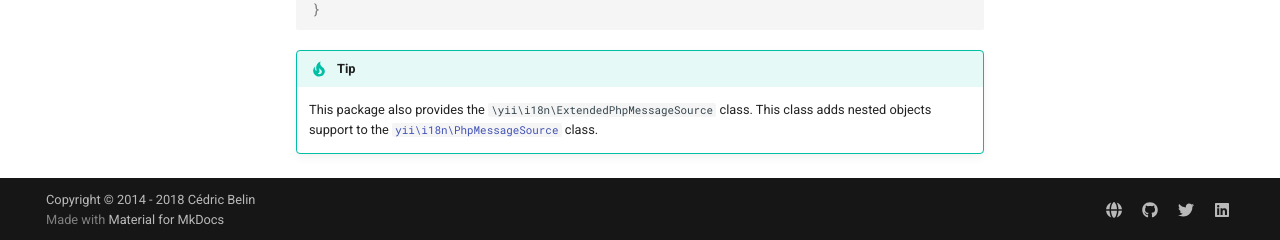
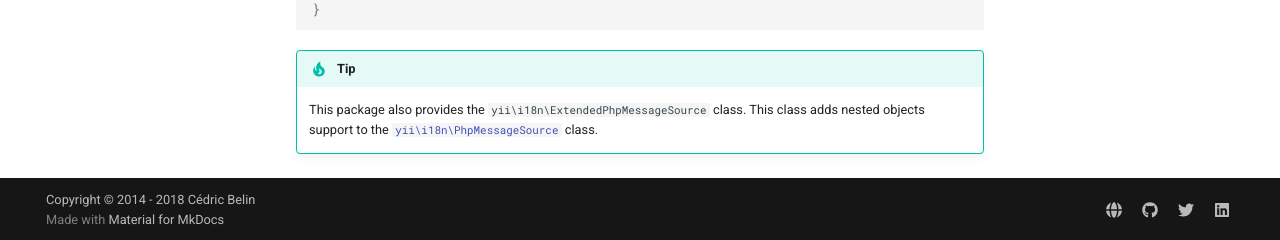
Before and after one commit to cedx/json-messages.yii, an MkDocs documentation site: the page built from doc/usage.md, in a window 1280 px wide and 900 px high, scrolled down 2572 px. Shown: the part 657-897 px from the top of the window. Built offline with MkDocs 1.6.1 and Material for MkDocs 9.7.7, drawn with Linux system fonts in a browser that asks for light colours; comment, search, counter and statistics services are not loaded; old or Windows-style settings are respelled for this version of MkDocs.

````diff
--- a/composer.json
+++ b/composer.json
@@ -42,7 +42,7 @@
     "consolidation/robo": "^1.3.1",
     "henrikbjorn/lurker": "^1.2.0",
     "phpstan/phpstan": "^0.10.5",
-    "phpunit/phpunit": "^7.4.1"
+    "phpunit/phpunit": "^7.4.3"
   },
   "scripts": {
     "coverage": "robo coverage",
--- a/doc/usage.md
+++ b/doc/usage.md
@@ -153,5 +153,5 @@ function main(): void {
 ```
 
 !!! tip
-    This package also provides the `\yii\i18n\ExtendedPhpMessageSource` class.
+    This package also provides the `yii\i18n\ExtendedPhpMessageSource` class.
     This class adds nested objects support to the [`yii\i18n\PhpMessageSource`](https://www.yiiframework.com/doc/api/2.0/yii-i18n-phpmessagesource) class.
````
